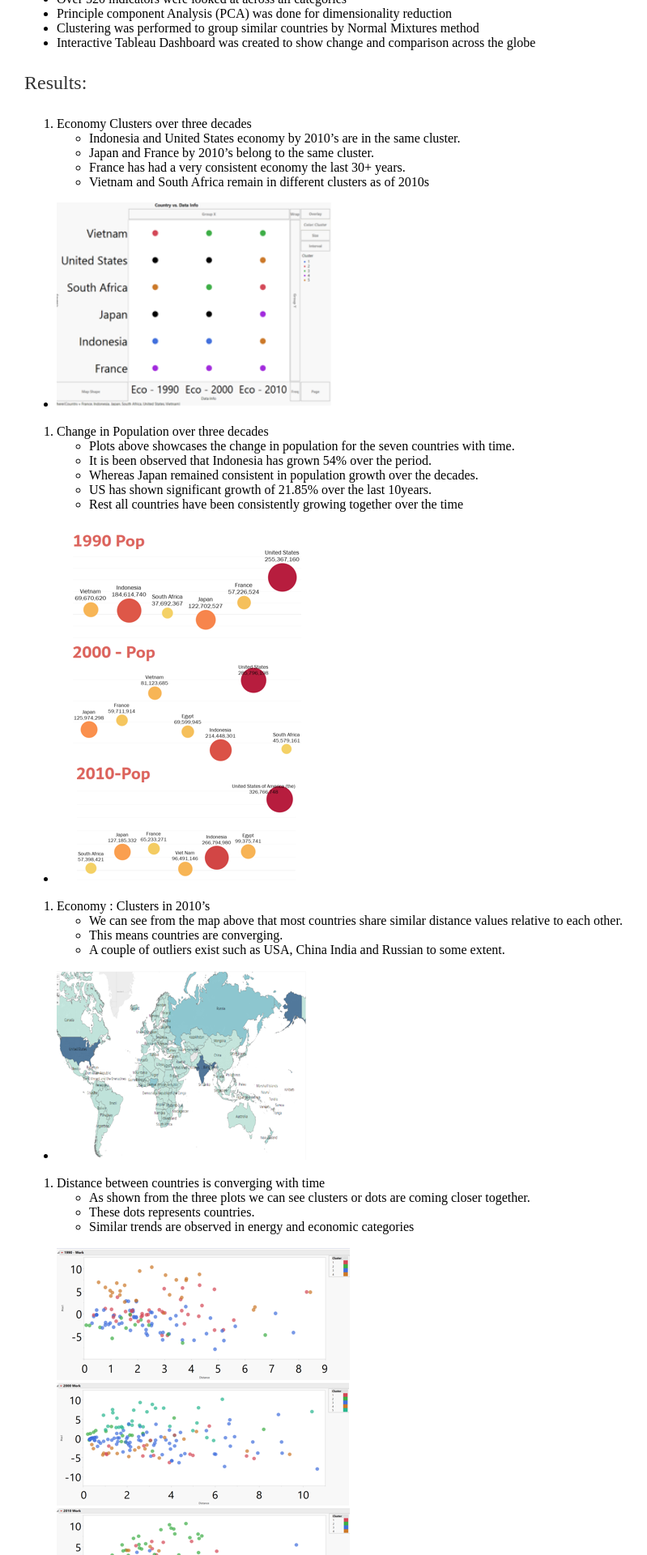
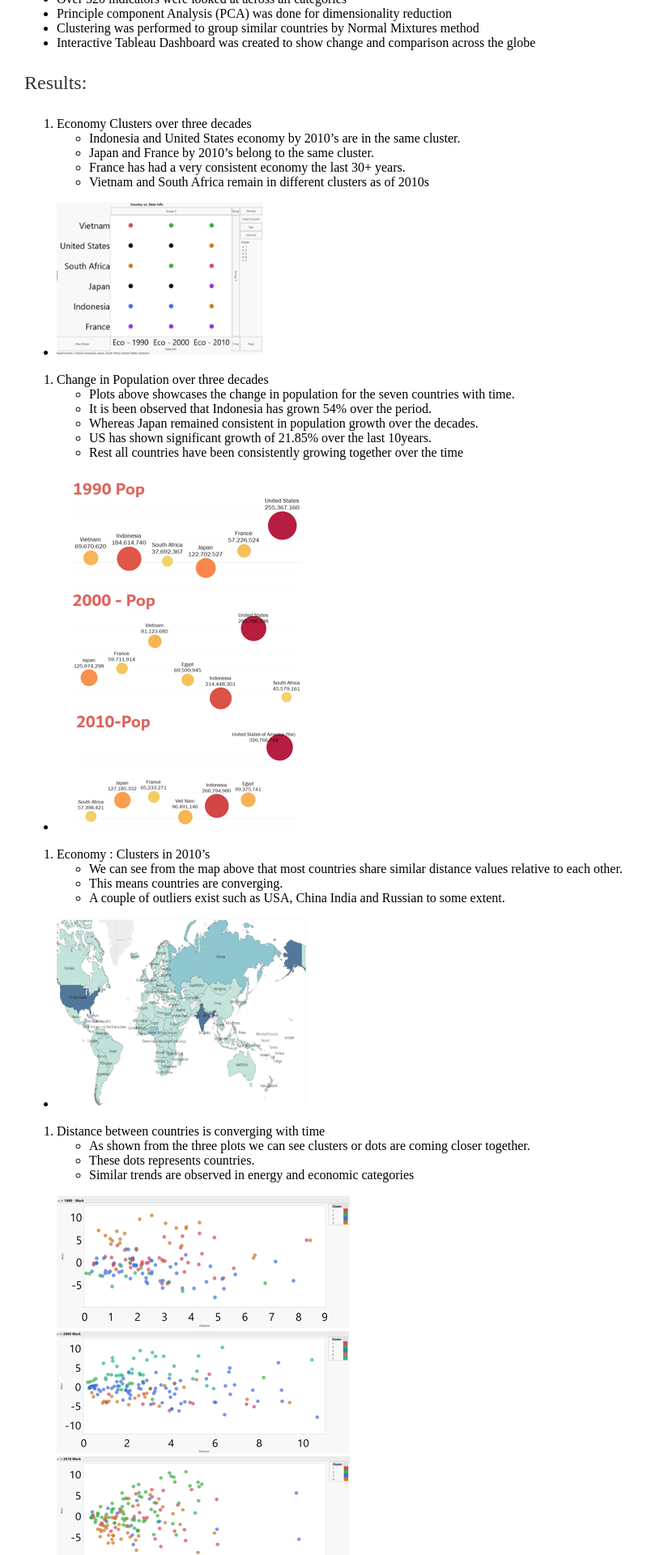
Before and after one commit to mmuktasingh/mmuktasingh.github.io, a Jekyll site: the page built from _posts/2019-10-31-Nation-comparison.md, in a window 1280 px wide. Shown: the part 1012-2932 px from the top of the page at 81% size, without its empty margins (162-961 px from the left). Built offline with Jekyll 4.4.1, drawn with Linux system fonts in a browser that asks for light colours.

Commit message:
Update 2019-10-31-Nation-comparison.md

```diff
--- a/_posts/2019-10-31-Nation-comparison.md
+++ b/_posts/2019-10-31-Nation-comparison.md
@@ -32,7 +32,7 @@
 - France has had a very consistent economy the last 30+ years.
 - Vietnam and South Africa remain in different clusters as of 2010s
 
-- ![test image size](https://github.com/mmuktasingh/mmuktasingh.github.io/blob/master/images/Economy_cluster.PNG?raw=true){:height="30%" width="40%"}
+- ![test image size](https://github.com/mmuktasingh/mmuktasingh.github.io/blob/master/images/Economy_cluster.PNG?raw=true){:height="30%" width="30%"}
 
 
 2. Change in Population over three decades
```
